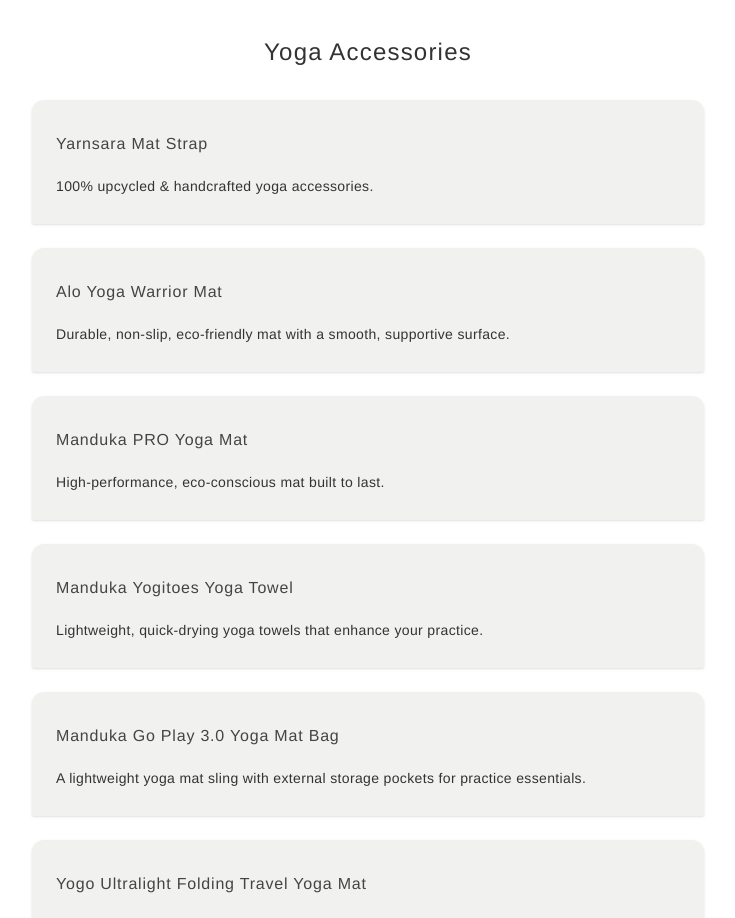
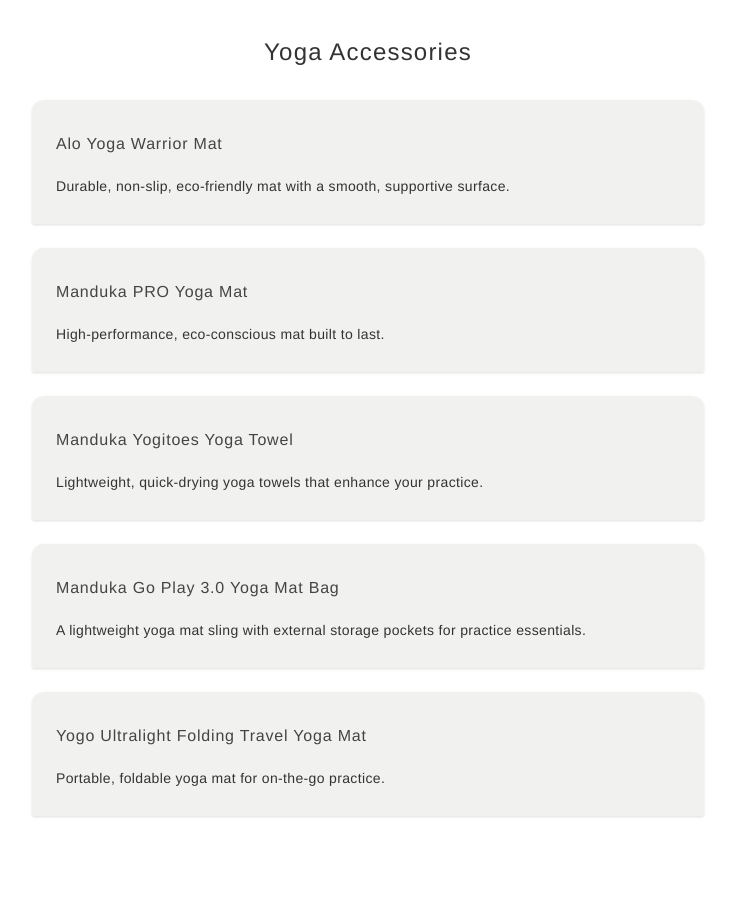
Before and after one commit to samanthacabrera/yoga-library, a React (Vite) app: page /resources in a window 1280 px wide. Shown: the part 1600-2518 px from the top of the page, without its empty margins (256-991 px from the left). Built offline with nearby package versions, Linux system fonts and the light colour scheme.

Commit message:
update resources accessories list

```diff
--- a/src/components/Resources.jsx
+++ b/src/components/Resources.jsx
@@ -57,7 +57,6 @@
       id: "accessories",
       title: "Yoga Accessories",
       links: [
-        { to: "https://yarnsara-samanthacabreras-projects.vercel.app/", title: "Yarnsara Mat Strap", description: "100% upcycled & handcrafted yoga accessories." },
         { to: "https://www.aloyoga.com/products/warrior-mat", title: "Alo Yoga Warrior Mat", description: "Durable, non-slip, eco-friendly mat with a smooth, supportive surface." },
         { to: "https://amzn.to/4iDdAFT", title: "Manduka PRO Yoga Mat", description: "High-performance, eco-conscious mat built to last." },
         { to: "https://amzn.to/4iJYnlP", title: "Manduka Yogitoes Yoga Towel", description: "Lightweight, quick-drying yoga towels that enhance your practice." },
```
